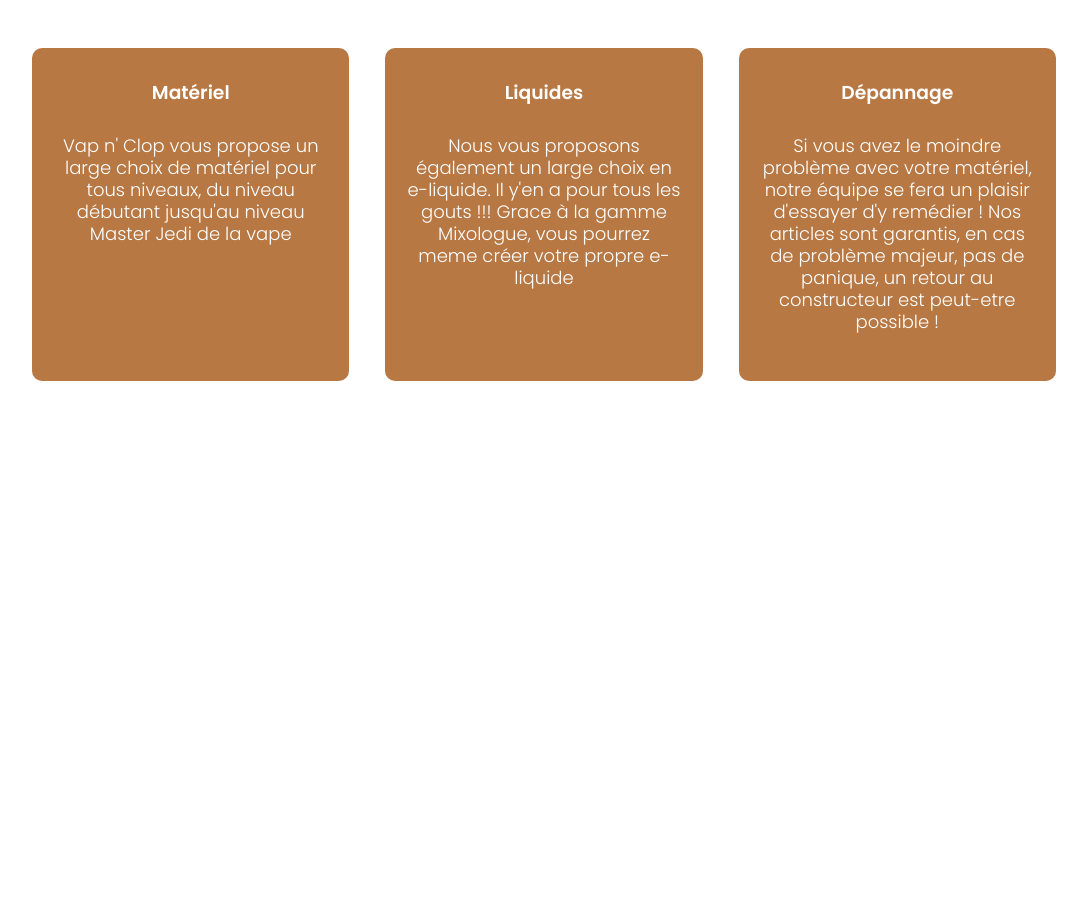
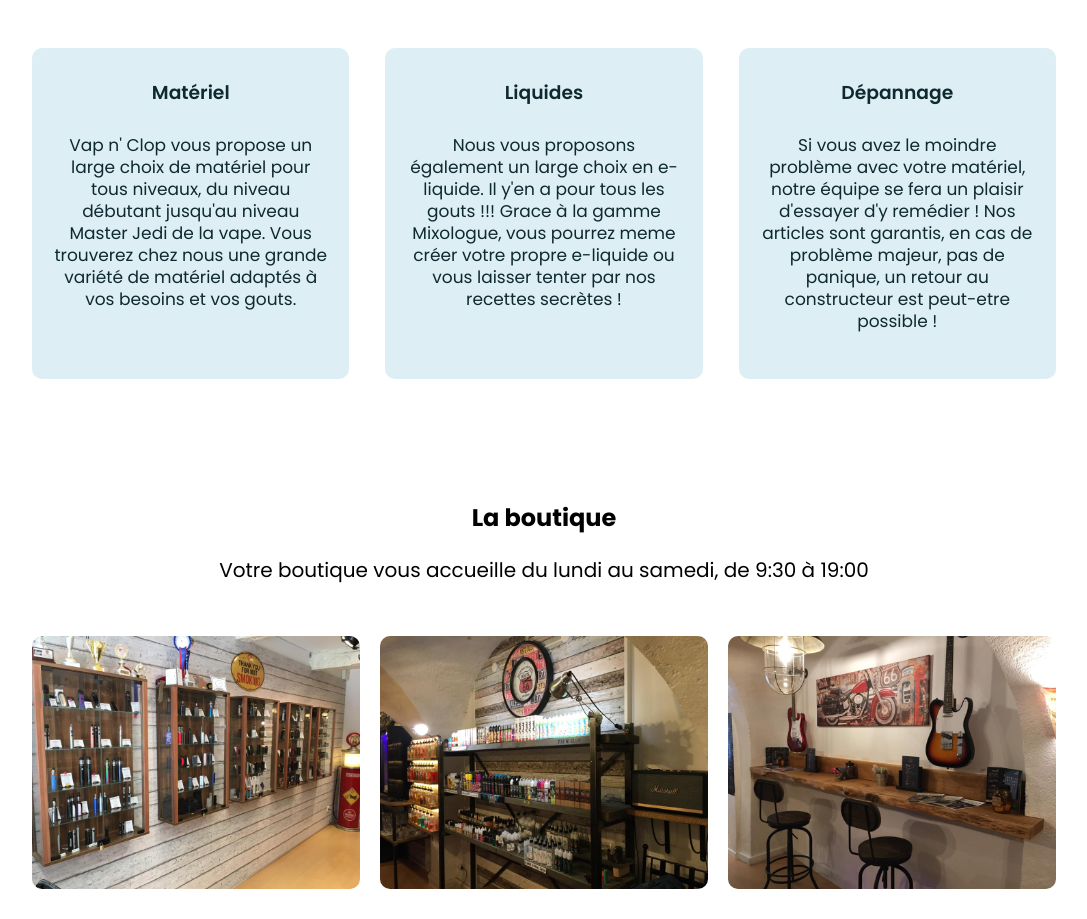
Before and after one commit to KatouProg/VapNClop3, a website: page index.html in a window 1280 px wide. Shown: the part 1054-1973 px from the top of the page, without its empty margins (96-1183 px from the left). Before the commit the page ends 1486 px from the top, so only its background shows below. Drawn offline with Linux system fonts and the light colour scheme; a web font is replaced by a local one.

Commit message:
Ajout section La Boutique

```diff
--- a/index.html
+++ b/index.html
@@ -10,6 +10,9 @@
     <link rel="preconnect" href="https://fonts.gstatic.com" crossorigin>
     <link href="https://fonts.googleapis.com/css2?family=Poppins:wght@100;200;300;400;600;700&display=swap" rel="stylesheet">
     <link rel="stylesheet" href="https://cdnjs.cloudflare.com/ajax/libs/font-awesome/5.15.4/css/all.min.css">
+
+    <script src="script.js"></script>
+
     <title>Vap n' Clop - Homepage</title>
 </head>
 <body>
@@ -51,15 +54,39 @@
     <div class="row">
       <div class="row__desc">
         <h3>Matériel</h3>
-        <p>Vap n' Clop vous propose un large choix de matériel pour tous niveaux, du niveau débutant jusqu'au niveau Master Jedi de la vape</p>
+        <p>Vap n' Clop vous propose un large choix de matériel pour tous niveaux, du niveau débutant jusqu'au niveau Master Jedi de la vape. Vous trouverez chez nous une grande variété de matériel adaptés à vos besoins et vos gouts.</p>
       </div>
       <div class="row__desc">
         <h3>Liquides</h3>
-        <p>Nous vous proposons également un large choix en e-liquide. Il y'en a pour tous les gouts !!! Grace à la gamme Mixologue, vous pourrez meme créer votre propre e-liquide</p>
+        <p>Nous vous proposons également un large choix en e-liquide. Il y'en a pour tous les gouts !!! Grace à la gamme Mixologue, vous pourrez meme créer votre propre e-liquide ou vous laisser tenter par nos recettes secrètes !</p>
       </div>
       <div class="row__desc">
         <h3>Dépannage</h3>
         <p>Si vous avez le moindre problème avec votre matériel, notre équipe se fera un plaisir d'essayer d'y remédier ! Nos articles sont garantis, en cas de problème majeur, pas de panique, un retour au constructeur est peut-etre possible !</p>
+      </div>
+    </div>
+  </section>
+
+<!-------Shop------->
+
+  <section class="shop">
+    <h1>La boutique</h1>
+    <p>Votre boutique vous accueille du lundi au samedi, de 9:30 à 19:00</p>
+    <div class="row">
+      <div class="shop-col">
+        <img src="./media/basic-pics/Interieur7.jpg" alt="interieur boutique1">
+        <div class="layer">
+        </div>
+      </div>
+      <div class="shop-col">
+        <img src="./media/basic-pics/Interieur11.jpg" alt="interieur boutique1">
+        <div class="layer">
+        </div>
+      </div>
+      <div class="shop-col">
+        <img src="./media/basic-pics/Interieur13.jpg" alt="interieur boutique1">
+        <div class="layer">
+        </div>
       </div>
     </div>
   </section>
--- a/sass/base/_base.scss
+++ b/sass/base/_base.scss
@@ -54,8 +54,8 @@
 
     & p {
         color:rgb(77, 77, 77);
-        font-size: 18px;
-        font-weight: 300;
+        font-size: 20px;
+        font-weight: 500;
         line-height: 22px;
         padding: 10px;
     }
@@ -72,7 +72,7 @@
 
     &__desc {
         flex-basis: 31%;
-        background: $color-secondary;
+        background: $color-bg;
         border-radius: 10px;
         margin-bottom: 5%;
         padding: 20px 12px;
@@ -80,18 +80,65 @@
         transition: 0.5s;
 
         & p {
-            color: $color-primary;
+            color: $color-tertiary;
+            font-size: 17px;
         }
 
         & h3 {
-            color: $color-primary;
+            color: $color-tertiary;
             text-align: center;
             font-weight: 600;
             margin: 10px 0;
         }
 
         &:hover {
-            box-shadow: 0 0 20px 0px rgba(0,0,0,0.4);
+            box-shadow: 0 0 20px 0px rgba($color-secondary, .5);
+            background-color: darken($color-bg, 4%);
         }
     }
 }
+
+// ********** Shop **********
+
+.shop {
+    width: 80%;
+    margin: auto;
+    text-align: center;
+    padding-top: 50px;
+
+    & p {
+        font-size: 20px;
+    }
+}
+
+.shop-col {
+    flex-basis: 32%;
+    border-radius: 10px;
+    margin-bottom: 30px;
+    position: relative;
+    overflow: hidden;
+    transition: 0.5s;
+        &:hover {
+            transform: scale(1.02);
+        }
+
+    & img {
+        width: 100%;
+        height: 100%;
+        transition: 0.5s;
+    }
+
+    & .layer {
+        background: transparent;
+        height: 100%;
+        width: 100%;
+        position: absolute;
+        top: 0;
+        left: 0;
+        transition: 0.5s;
+
+        &:hover {
+            background: rgba($color-secondary, .35);
+        }
+    }
+}
--- a/sass/utils/_variables.scss
+++ b/sass/utils/_variables.scss
@@ -1,8 +1,9 @@
 // Colors
 
 $color-primary: white;
-$color-secondary: #b87844;
-$color-bg: #ffe4cd;
+$color-secondary: #449db8;
+$color-tertiary: #0f2930;
+$color-bg: #deeef5;
 
 // Breakpoints
 
```
Also changed, not shown: public/css/style.css, sass/utils/_animations.scss (line endings or trailing spaces), 1 other file.
